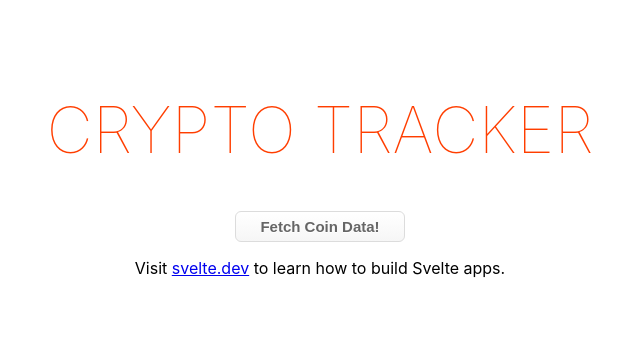
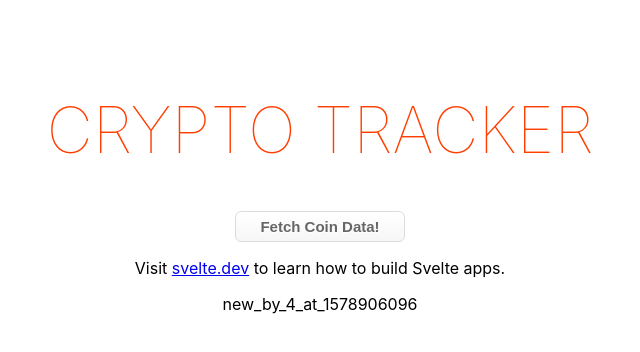
Before and after one commit to alekxeyuk/svelte-crypto-tracker, a Svelte app: page / in a window 1280 px wide. Shown: the top 352 px of the page, without its empty margins (320-960 px from the left). Built offline with nearby package versions, Linux system fonts and the light colour scheme.

Commit message:
Test Netlify

```diff
--- a/src/App.svelte
+++ b/src/App.svelte
@@ -31,6 +31,9 @@
     <p>
         Visit <a href="https://svelte.dev">svelte.dev</a> to learn how to build Svelte
         apps.
+    </p>
+    <p>
+        new_by_4_at_1578906096
     </p>
 </main>
 
```
